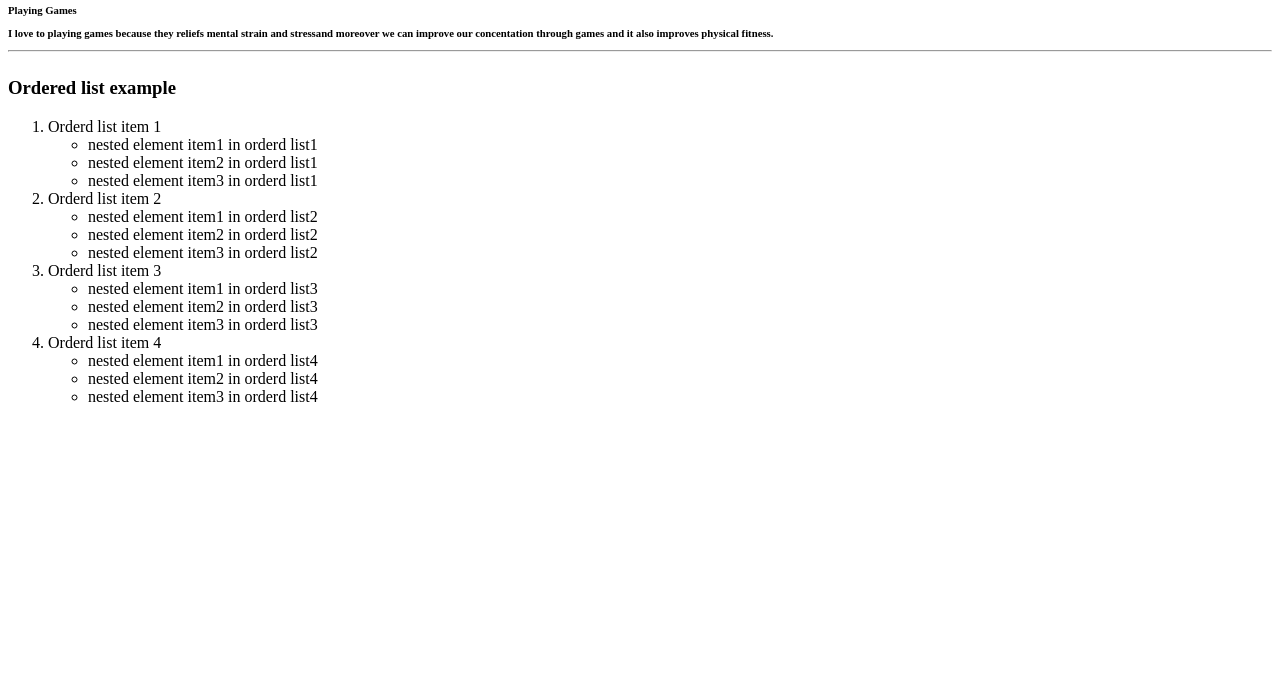
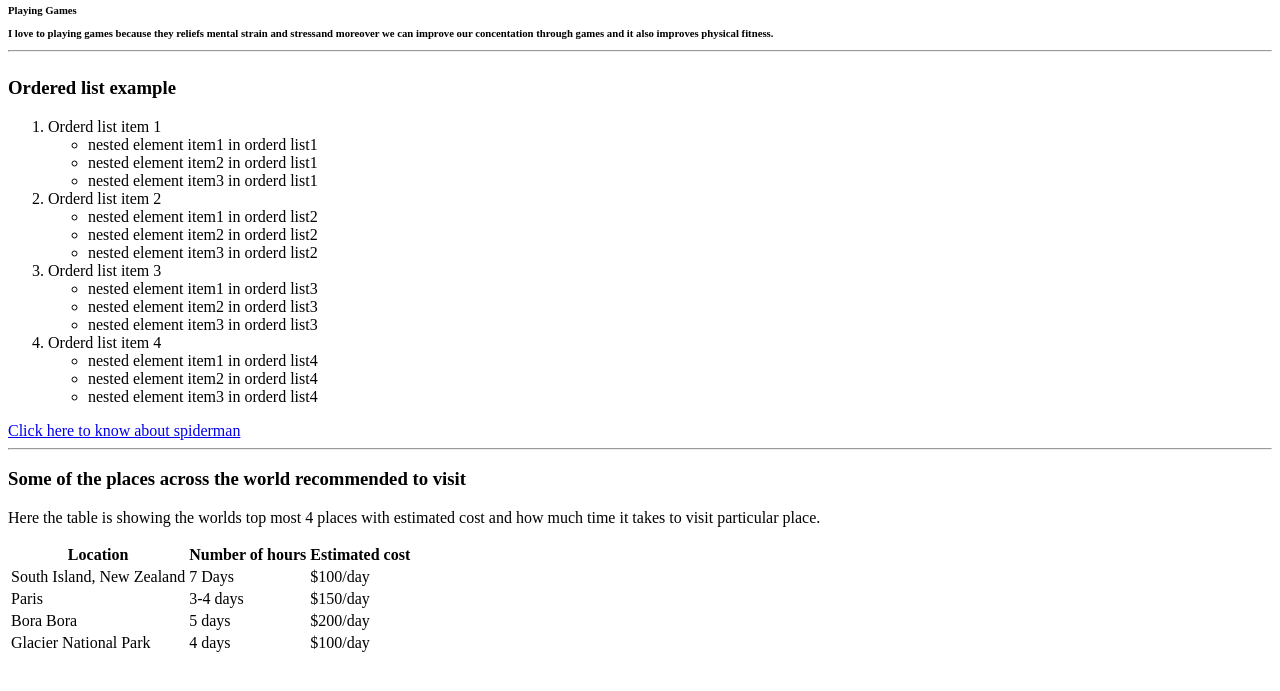
Before and after one commit to 44-563-Web-Apps-S21/webapps-s21-assignment-3-balumalladi, a plain HTML site: page index.html in a window 1280 px wide. Shown: the part 79-770 px from the top of the page. Drawn offline with Linux system fonts and the light colour scheme.

Commit message:
Update index.html
places are added

```diff
--- a/index.html
+++ b/index.html
@@ -38,5 +38,36 @@
 			<li>nested element item3 in orderd list4</li>
 		</ul>
 </ol>
+<a href="aboutme.html">Click here to know about spiderman</a>
+<hr>
+<h3>Some of the places across the world recommended to visit</h3>
+<p>Here the table is showing the worlds top most 4 places with estimated cost and how much time it takes to visit particular  place.</p>
+<table>
+<tr>
+	<th>Location</th>
+	<th>Number of hours</th>
+	<th>Estimated cost</th>
+</tr>
+<tr>
+	<td>South Island, New Zealand</td>
+	<td>7 Days</td>
+	<td>$100/day</td>
+</tr>
+<tr>
+	<td>Paris</td>
+	<td>3-4 days</td>
+	<td>$150/day</td>
+</tr>
+<tr>
+	<td>Bora Bora</td>
+	<td>5 days</td>
+	<td>$200/day</td>
+</tr>
+<tr>
+	<td>Glacier National Park</td>
+	<td>4 days</td>
+	<td>$100/day</td>
+</tr>
+</table>
     </body>
 </HTML>
```
